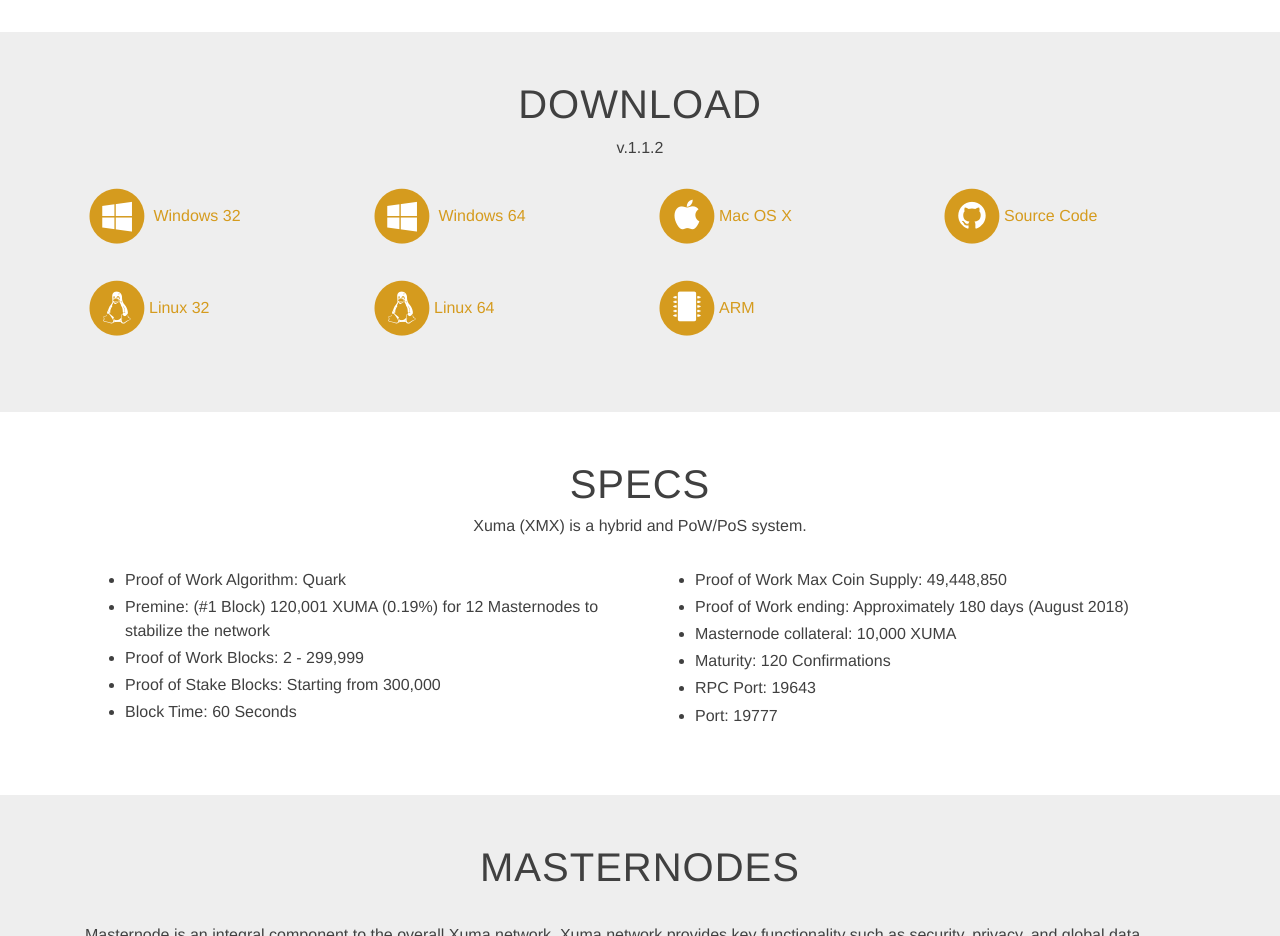
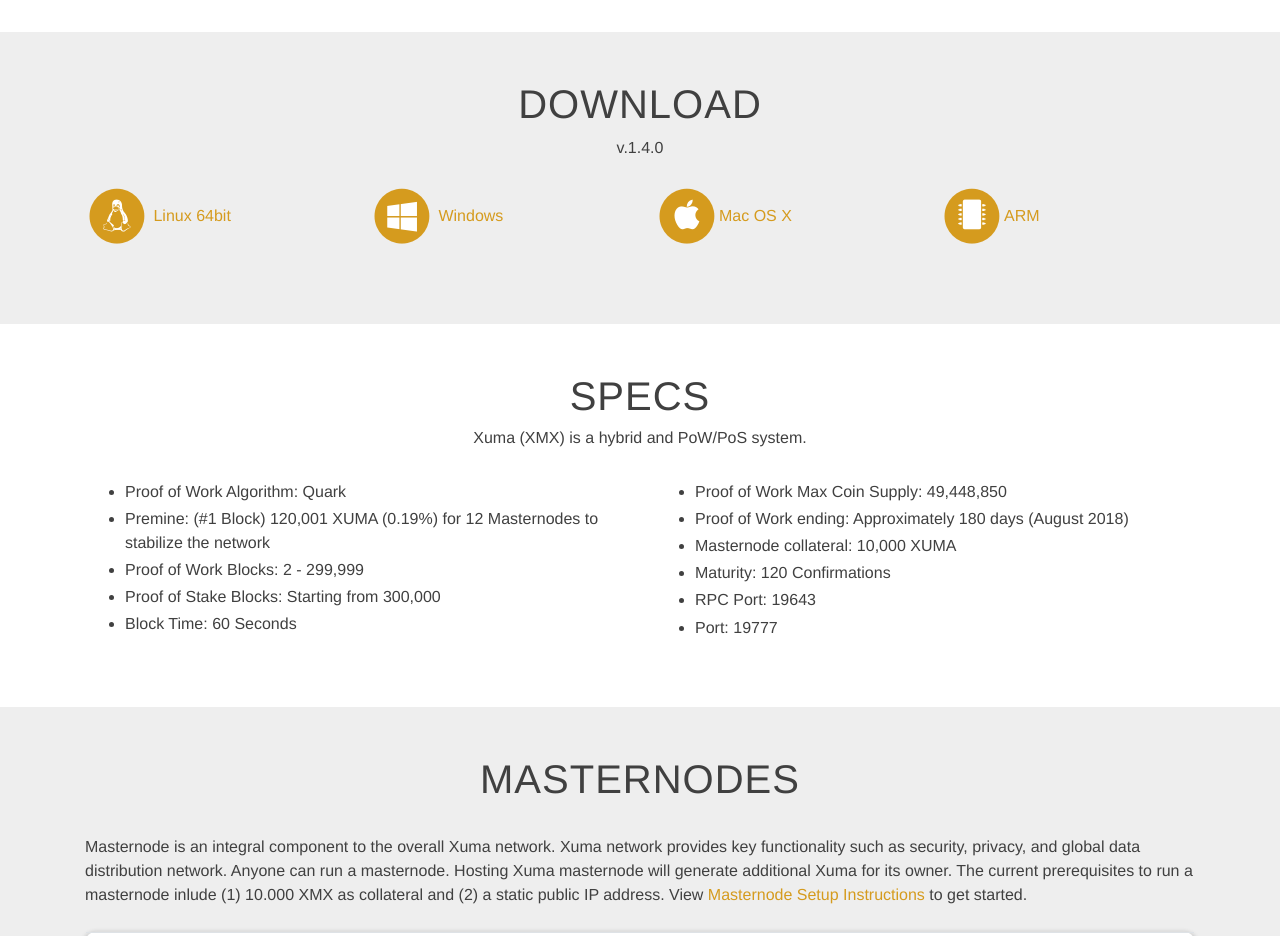
Before and after one commit to xumacoin/xumacoin.github.io, a plain HTML site: page index.html in a window 1280 px wide. Shown: the part 3060-3996 px from the top of the page. Drawn offline with nearby package versions, Linux system fonts and the light colour scheme; a script that the page names is missing; a web font is replaced by a local one.

Commit message:
Update index.html

```diff
--- a/index.html
+++ b/index.html
@@ -276,28 +276,28 @@
         <div class="row">
           <div class="col-lg-8 mx-auto pb-4">
             <h2 class="section-heading">DOWNLOAD</h2>
-            <div class="subheading text-center">v.1.1.2</div>
+            <div class="subheading text-center">v.1.4.0</div>
           </div>
         </div>
         <div class="row mb-1">
           <div class="col-md-3 mb-4">
-            <a href="https://github.com/xumacoin/xuma-core/releases/download/1.1.2/Xuma-Core-Win32-1.1.2.zip">
+            <a href="https://github.com/xumacoin/xuma-core/releases/download/v1.4.0.0/XUMA-Linux64-v1.4.0.0.zip">
+              <span class="fa-stack fa-2x">
+                <i class="fa fa-circle fa-stack-2x"></i>
+                <i class="fa fa-linux fa-stack-1x fa-inverse"></i>
+              </span> Linux 64bit
+            </a>
+          </div>
+          <div class="col-md-3 mb-4">
+            <a href="https://github.com/xumacoin/xuma-core/releases/download/v1.4.0.0/XUMA-Win-v1.4.0.0.zip">
               <span class="fa-stack fa-2x">
                 <i class="fa fa-circle fa-stack-2x"></i>
                 <i class="fa fa-windows fa-stack-1x fa-inverse"></i>
-              </span> Windows 32
+              </span> Windows
             </a>
           </div>
           <div class="col-md-3 mb-4">
-            <a href="https://github.com/xumacoin/xuma-core/releases/download/1.1.2/Xuma-Core-Win64-1.1.2.zip">
-              <span class="fa-stack fa-2x">
-                <i class="fa fa-circle fa-stack-2x"></i>
-                <i class="fa fa-windows fa-stack-1x fa-inverse"></i>
-              </span> Windows 64
-            </a>
-          </div>
-          <div class="col-md-3 mb-4">
-            <a href="https://github.com/xumacoin/xuma-core/releases/download/1.1.2/Xuma-Core-MacOSX-1.1.2.dmg">
+            <a href="https://github.com/xumacoin/xuma-core/releases/download/v1.4.0.0/XUMA-MacOSX-v1.4.0.0.dmg">
               <span class="fa-stack fa-2x">
                 <i class="fa fa-circle fa-stack-2x"></i>
                 <i class="fa fa-apple fa-stack-1x fa-inverse"></i>
@@ -305,33 +305,7 @@
             </a>
           </div>
           <div class="col-md-3 mb-4l">
-            <a href="https://github.com/xumacoin/xuma-core">
-              <span class="fa-stack fa-2x">
-                <i class="fa fa-circle fa-stack-2x"></i>
-                <i class="fa fa-github fa-stack-1x fa-inverse"></i>
-              </span>Source Code
-            </a>
-          </div>
-        </div>
-        <div class="row">
-          <div class="col-md-3 mb-4">
-            <a href="https://github.com/xumacoin/xuma-core/releases/download/1.1.2/Xuma-Core-Linux32-1.1.2.zip">
-              <span class="fa-stack fa-2x">
-                <i class="fa fa-circle fa-stack-2x"></i>
-                <i class="fa fa-linux fa-stack-1x fa-inverse"></i>
-              </span>Linux 32
-            </a>
-          </div>
-          <div class="col-md-3 mb-4">
-            <a href="https://github.com/xumacoin/xuma-core/releases/download/1.1.2/Xuma-Core-Linux64-1.1.2.zip">
-              <span class="fa-stack fa-2x">
-                <i class="fa fa-circle fa-stack-2x"></i>
-                <i class="fa fa-linux fa-stack-1x fa-inverse"></i>
-              </span>Linux 64
-            </a>
-          </div>
-          <div class="col-md-3 mb-4">
-            <a href="https://github.com/xumacoin/xuma-core/releases/download/1.1.2/Xuma-Core-ARM-1.1.2.zip">
+            <a href="https://github.com/xumacoin/xuma-core/releases/download/v1.4.0.0/XUMA-ARM-v1.4.0.0.zip">
               <span class="fa-stack fa-2x">
                 <i class="fa fa-circle fa-stack-2x"></i>
                 <i class="fa fa-microchip fa-stack-1x fa-inverse"></i>
```
